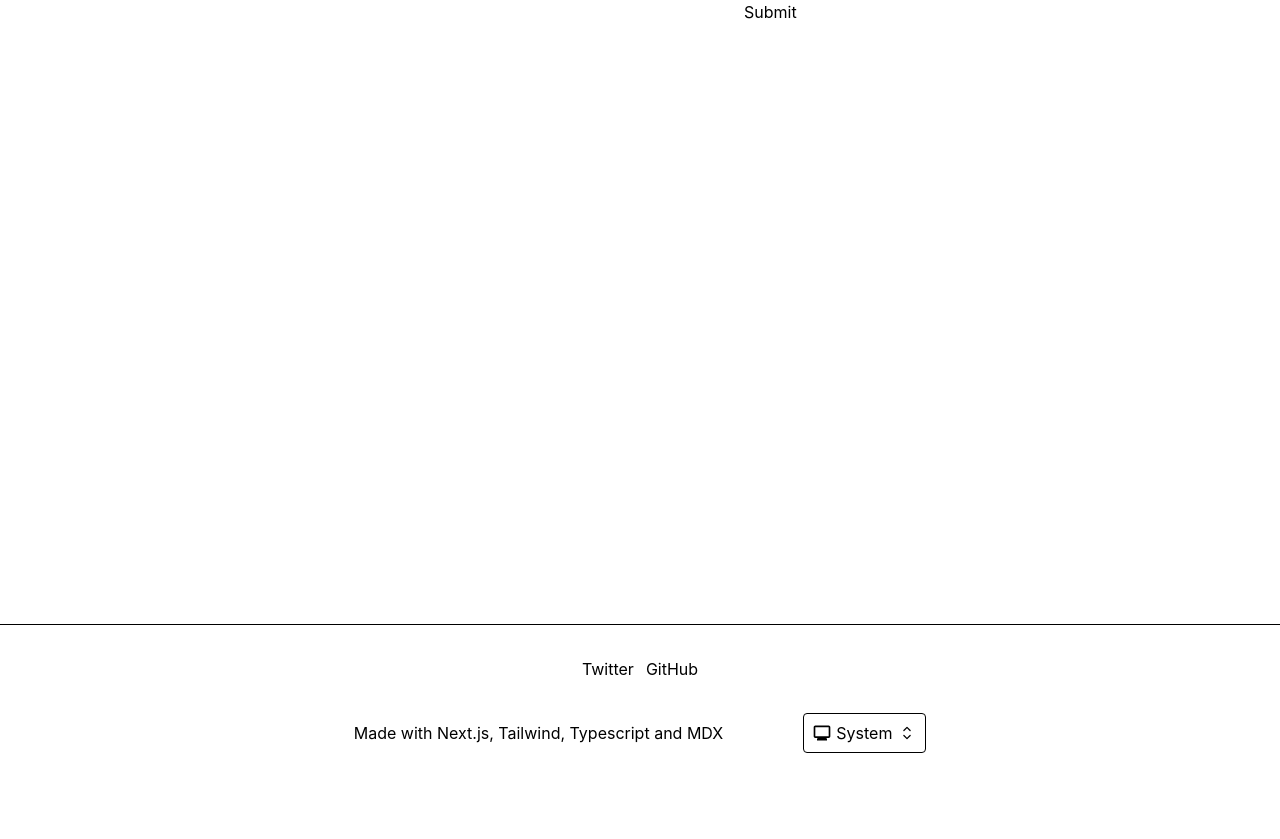
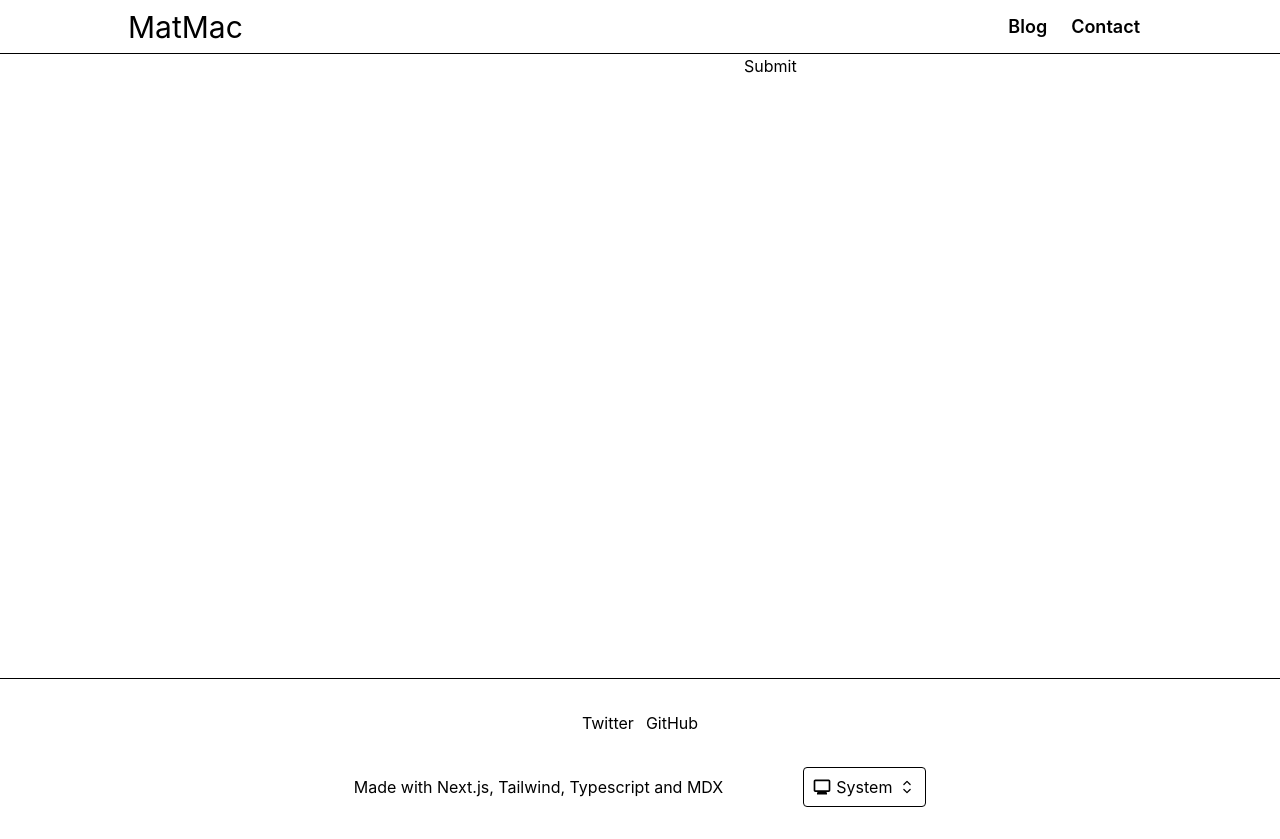
Before and after one commit to TheRaucous/matts-blog, a Next.js app: page /contact in a window 1280 px wide. Before the commit the page ends 800 px from the top, so only its background shows below. Built offline with nearby package versions, Linux system fonts and the light colour scheme.

Commit message:
Removed unused code. Re-added header.

```diff
--- a/src/components/Layout.tsx
+++ b/src/components/Layout.tsx
@@ -6,8 +6,7 @@ function Layout({ children }) {
   return (
     <>
       <ThemeProvider>
-        {/* <Header />
-        <div className="pt-[var(--header-height)]">{children}</div> */}
+        <Header />
         {children}
         <Footer />
       </ThemeProvider>
```
